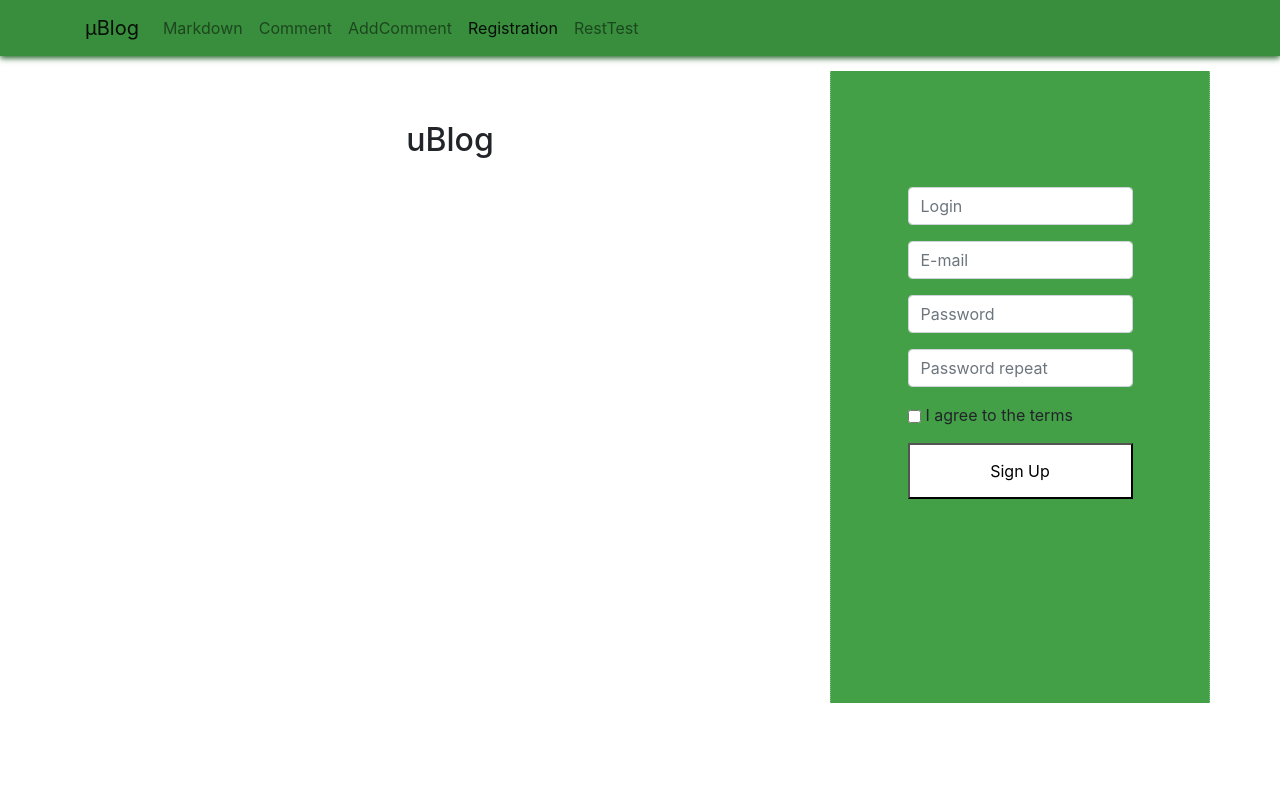
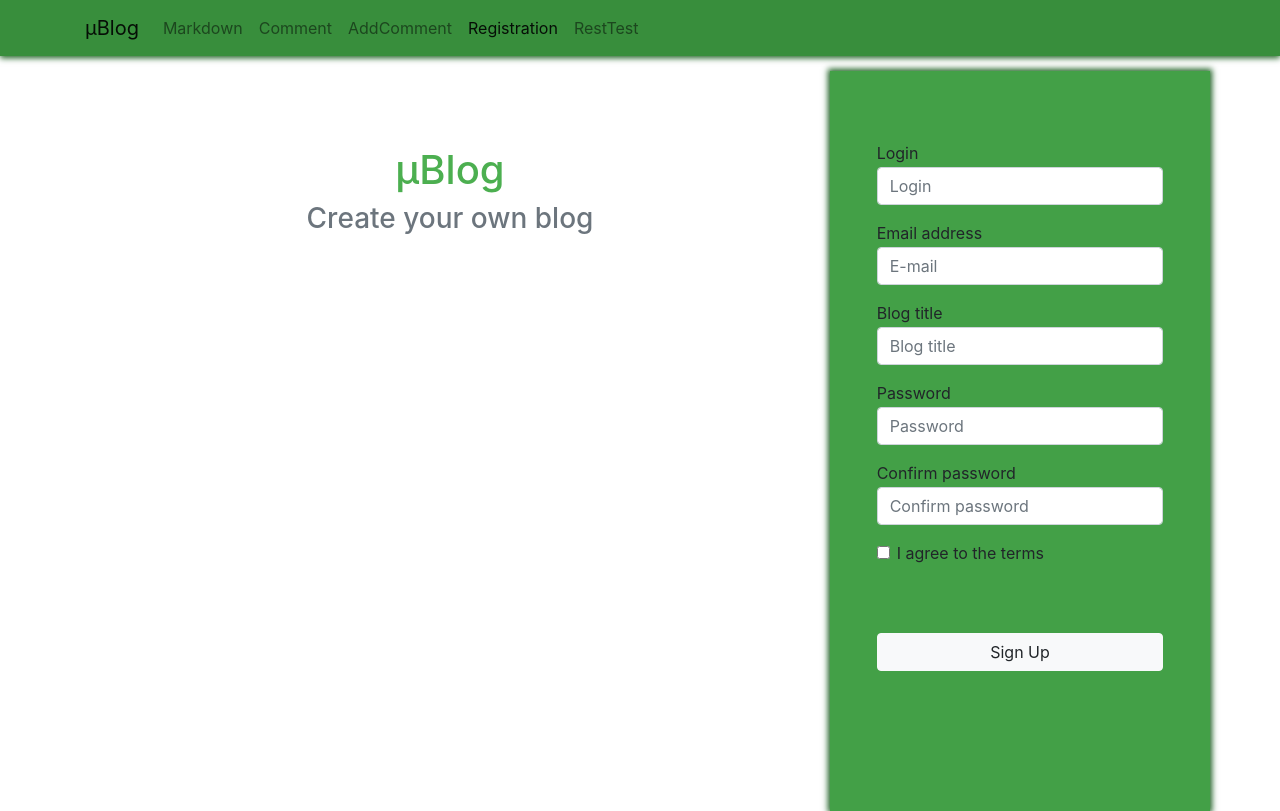
Before and after one commit to mrrain345/uBlog, a Vue app: page /registration in a window 1280 px wide. Built offline with nearby package versions, Linux system fonts and the light colour scheme.

Commit message:
Bebuilt 'RegisterForm' component

```diff
--- a/src/components/RegistrationForm.vue
+++ b/src/components/RegistrationForm.vue
@@ -2,54 +2,71 @@
   <div>
     <div class="container">
       <div class="row">
-        <div id="terms" class="col-8">
-          <h2>uBlog</h2>
+        <div class="d-none d-sm-block col-sm-6 col-md-7 col-lg-8">
+          <h1>µBlog</h1>
+          <h3 class="text-muted">Create your own blog</h3>
         </div>
-        <div id="register" class="col-4 w-100 p-3">
-          <div id="registerForm">
-            <p>
+        <div id="register" class="col-8 col-sm-6 col-md-5 col-lg-4">
+          <div class="row">
+            <div class="col-1"></div>
+            <div class="col-10">
+              <div class="form-group">
+                <label for="login">Login</label>
                 <input
                   id="login"
                   class="form-control"
                   v-model="login"
                   type="text"
-                name="login"
                   placeholder="Login"
                 >
-            </p>
-            <p>
+              </div>
+              <div class="form-group">
+                <label for="email">Email address</label>
                 <input
                   id="email"
                   class="form-control"
                   v-model="email"
                   type="email"
-                name="email"
                   placeholder="E-mail"
                 >
-            </p>
-            <p>
+              </div>
+              <div class="form-group">
+                <label for="title">Blog title</label>
+                <input
+                  id="title"
+                  class="form-control"
+                  v-model="title"
+                  type="text"
+                  placeholder="Blog title"
+                >
+              </div>
+              <div class="form-group">
+                <label for="pass1">Password</label>
                 <input
                   id="pass1"
                   class="form-control"
                   v-model="pass1"
                   type="password"
-                name="pass1"
                   placeholder="Password"
                 >
-            </p>
-            <p>
+              </div>
+              <div class="form-group">
+                <label for="pass2">Confirm password</label>
                 <input
                   id="pass2"
                   class="form-control"
                   v-model="pass2"
                   type="password"
-                name="pass2"
-                placeholder="Password repeat"
+                  placeholder="Confirm password"
                 >
-            </p>
-              <input id="registrationcheckbox" type="checkbox" v-model="checkbox">
-              <p>I agree to the terms</p>
-            <button type="submit" class="signupbtn">Sign Up</button>
+              </div>
+              <div class="form-group form-check">
+                <input type="checkbox" class="form-check-input" id="checkbox" v-model="checkbox">
+                <label class="form-check-label" for="checkbox">I agree to the terms</label>
+              </div>
+              <button type="submit" class="btn btn-light">Sign Up</button>
+            </div>
+            <div class="col-1"></div>
           </div>
         </div>
       </div>
@@ -59,58 +76,46 @@
 
 <script>
 export default {
-	name: 'RegistrationForm',
+  name: "RegistrationForm",
   data() {
     return {
-            login: '',
-            email: '',
-            pass1: '',
-            pass2: '',
-            checkbox: ''
+      login: "",
+      email: "",
+      pass1: "",
+      pass2: "",
+      checkbox: ""
     };
   },
-	methods: {
-
-	}
-}
+  methods: {}
+};
 </script>
 
 <style scoped>
+h1 {
+    margin-top: 75px;
+    color: #4CAF50;
+    text-align: center;
+}
+h3 {
+    text-align: center;
+}
+label {
+    margin-bottom: 2px;
+}
 
 button {
-  width:100%;
-  background-color: white;
-  color: black;
-  padding: 14px 20px;
-  cursor: pointer;
-}
-.button:hover {
-  background-color: #66bb6a;
-}
-.button:active {
-  background-color: #43a047;
+  width: 100%;
+  margin-top: 50px;
 }
 #terms {
   text-align: center;
   padding: 50px;
 }
-#registrationcheckbox {
-  float: left;
-  margin-top: 7px;
-  margin-right: 5px;
-}
-
-#registerForm {
-  height: 400px;
-  width: 225px;
-  margin: 100px auto;
-}
-
 #register {
+  padding-top: 70px;
+  padding-bottom: 140px;
   margin: 0 auto;
   background: #43a047;
-  border-right: dotted 1px #81c784;
-  border-left: dotted 1px #81c784;
+  box-shadow: 0 0 6px 2px #1b5e20;
 }
-
 </style>
```
Lines whose indentation alone changed are shown as unchanged.
